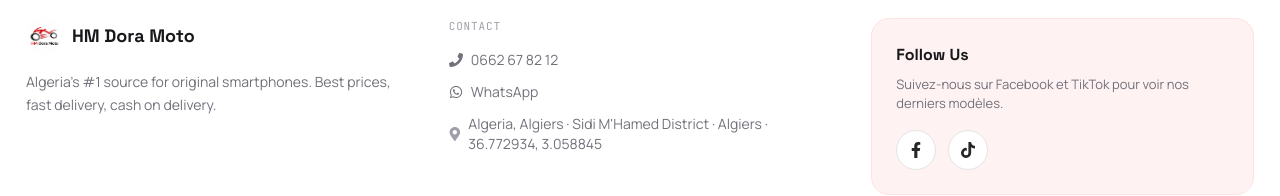
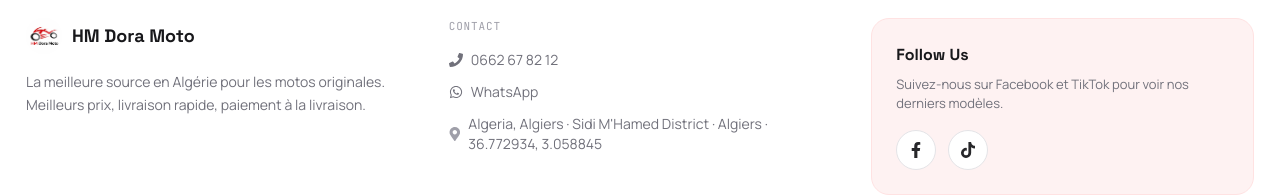
Before and after one commit to kingofdead6/HMDoraMoto, a React (Vite) app in the folder client/: page / in a window 1280 px wide. Shown: the part 1274-1470 px from the top of the page. Built offline with nearby package versions, Linux system fonts and the light colour scheme; no server answers.

Commit message:
Added new features

```diff
--- a/client/src/store.config.js
+++ b/client/src/store.config.js
@@ -2,7 +2,7 @@ export const store = {
   brand: {
     name: "HM Dora Moto",                       // text logo / brand name shown everywhere
     fullName: "HM Dora Moto",            // used in copyright / formal contexts
-    tagline: "Algeria's #1 source for original smartphones. Best prices, fast delivery, cash on delivery.",
+    tagline: "La meilleure source en Algérie pour les motos originales. Meilleurs prix, livraison rapide, paiement à la livraison.",
     logoText: "HM",                   // text logo fallback (rendered with accent dot)
     logo: "/src/assets/Logo.jpg",        // optional image logo (favicon source in this demo)
     favicon: "/src/assets/Logo.jpg",     // optional favicon (favicon source in this demo)
@@ -36,8 +36,8 @@ export const store = {
     lang:           "fr",
   },
   seo: {
-    title:       "HB Dora Moto",
-    description: "Algeria's #1 source for original Motorcycles. Best prices, fast delivery, cash on delivery.",
+    title:       "HM Dora Moto",
+    description: "La référence en Algérie pour les motos originales. Meilleurs prix, livraison rapide, paiement à la livraison.",
     ogImage:     "/src/assets/Logo.jpg",
   },
 };
```
